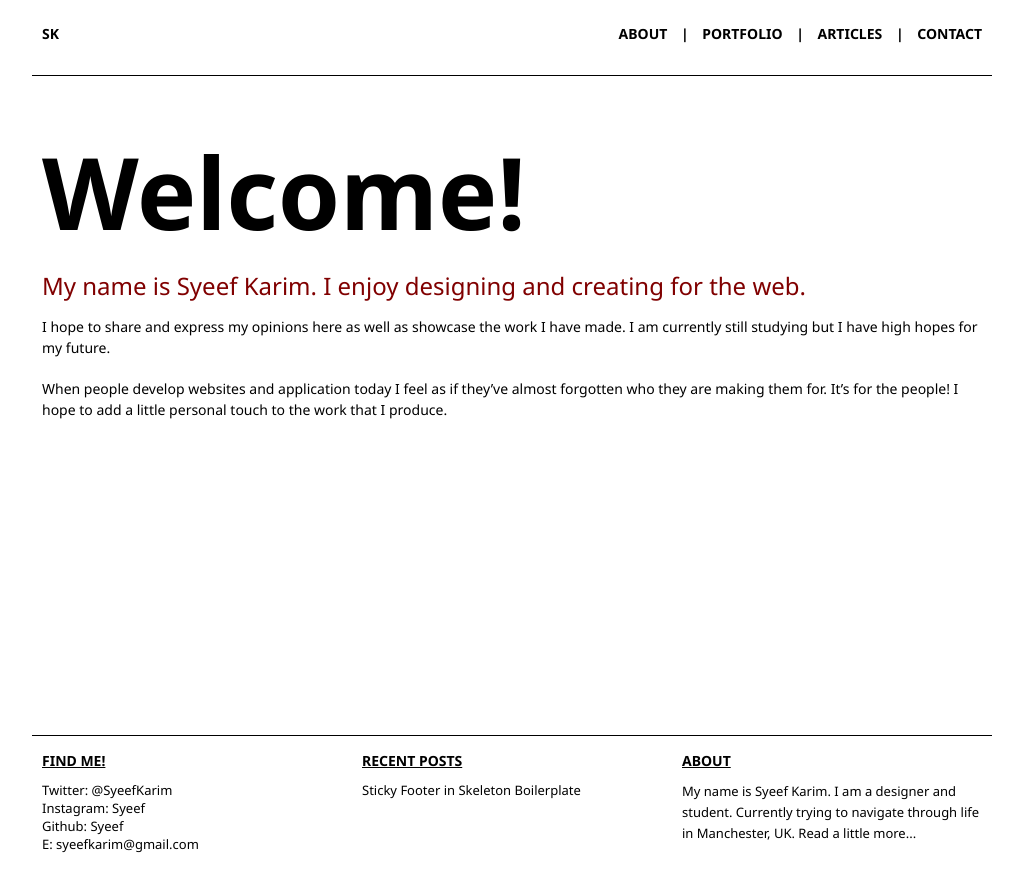
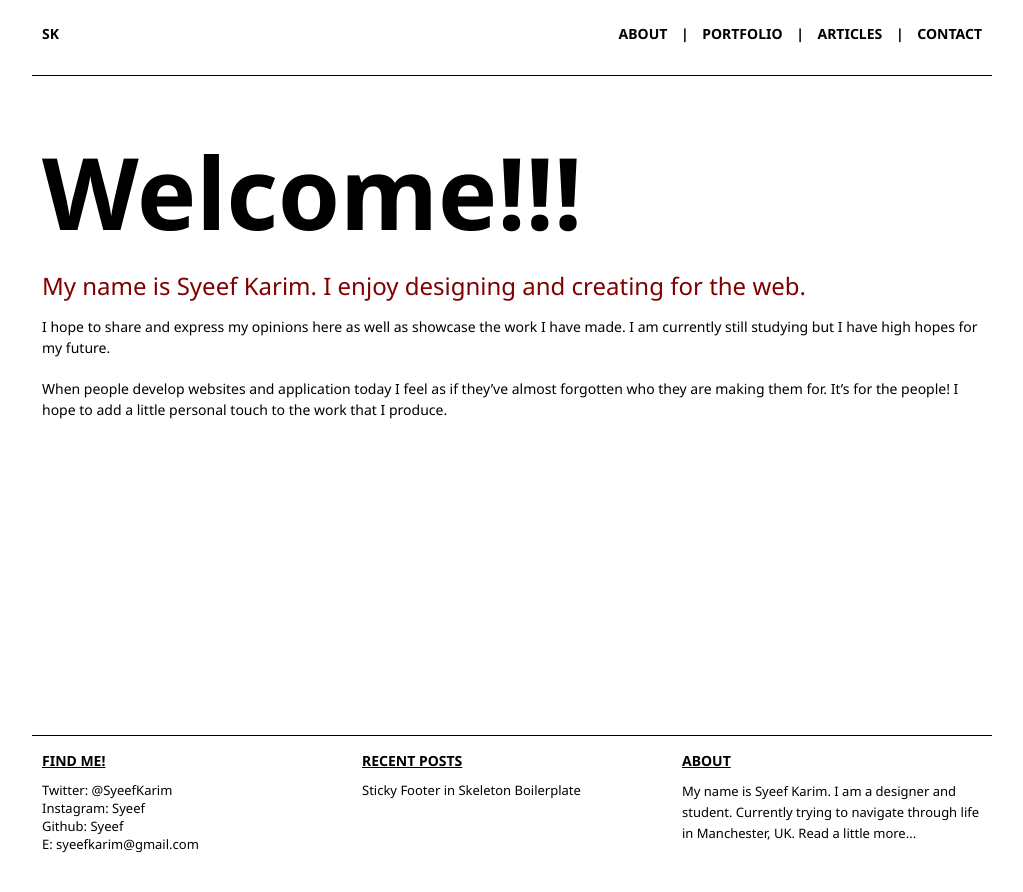
Before and after one commit to syeef/syeefkarim-2016-v0, a Jekyll site: the page built from index.md, in a window 1280 px wide. Shown: the top 892 px of the page, without its empty margins (128-1151 px from the left). Built offline with Jekyll 4.4.1, drawn with Linux system fonts in a browser that asks for light colours; Markdown is read by kramdown in place of the engine named in the settings.

```diff
--- a/index.md
+++ b/index.md
@@ -1,7 +1,7 @@
 ---
 layout: about
 title: Welcome!
-bigWord: Welcome!
+bigWord: Welcome!!!
 tagLine: My name is Syeef Karim. I enjoy designing and creating for the web.
 ---
 
```
